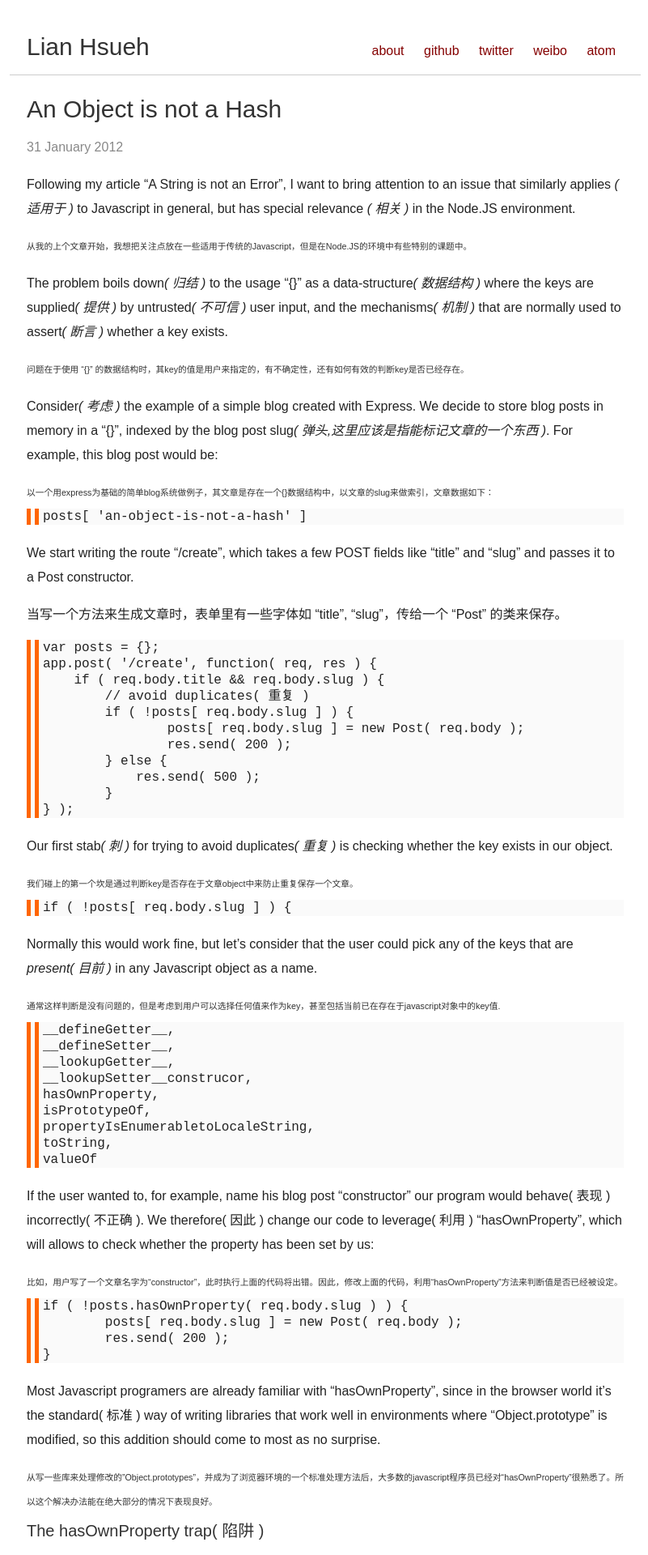
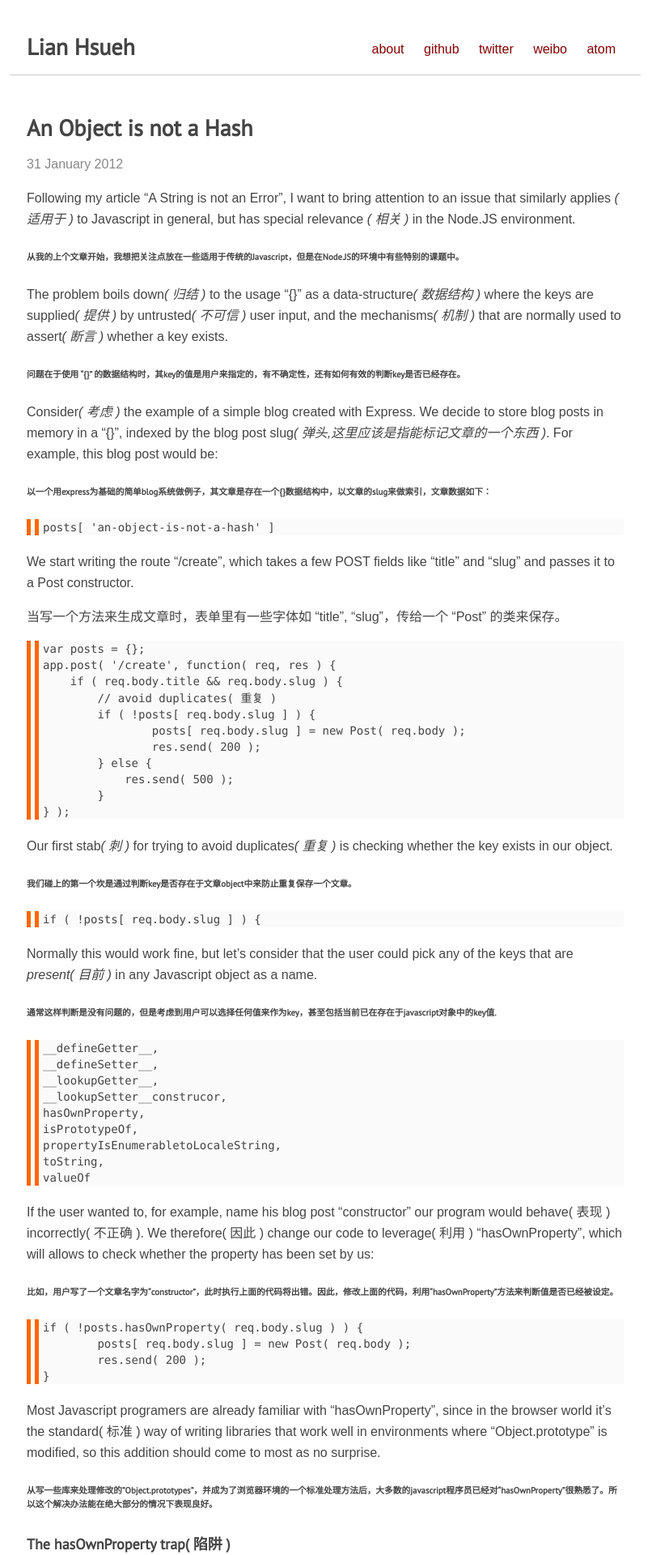
Before and after one commit to xydudu/xydudu.github.com, a Jekyll site: the page built from _posts/2012-01-30-an-object-is-not-a-hash.md, in a window 1280 px wide. Shown: the top 1920 px of the page at 81% size, without its empty margins (238-1039 px from the left). Built offline with Jekyll 4.4.1, drawn with Linux system fonts in a browser that asks for light colours; some web fonts are replaced; Markdown is read by kramdown in place of the engine named in the settings; comment, search, counter and statistics services are not loaded.

Commit message:
new style

```diff
--- a/css/style.css
+++ b/css/style.css
@@ -1,4 +1,5 @@
-@import url(http://fonts.googleapis.com/css?family=Open+Sans);
+@import url(//fonts.googleapis.com/css?family=Rosario);
+@import url(//fonts.googleapis.com/css?family=PT+Sans);
 
 html, body {
   height: 100%;
@@ -6,28 +7,25 @@ html, body {
 
 body {
   font: 16px/1.62 "Rosario", "Xin Gothic", "Hiragino Sans GB", "Microsoft YaHei", "WenQuanYi Micro Hei", Arial, sans-serif;
-  color: #222;
-  line-height: 30px;
+  color: #444;
 }
 
 h1, h2, h3, h4, h5, h6 {
-  color: #333;
-  margin: 5px 0px;
-  font-weight: normal;
+    font-family: "PT Sans", "Xin Gothic", "Hiragino Sans GB", "Microsoft YaHei", "WenQuanYi Micro Hei", Arial, sans-serif;
 }
 
 h1 {
-  font-size: 30px;
+  font-size: 28px;
   line-height: 64px;
 }
 
 h2 {
-  font-size: 25px;
+  font-size: 22px;
   line-height: 48px;
 }
 
 h3 {
-  font-size: 20px;
+  font-size: 18px;
   line-height: 32px;
 }
 
@@ -47,7 +45,7 @@ pre, blockquote {
 }
 
 pre, tt, code {
-  font-family: monospace;
+    font: 14px "Menlo", monospace;
 }
 
 .align-center {
```
